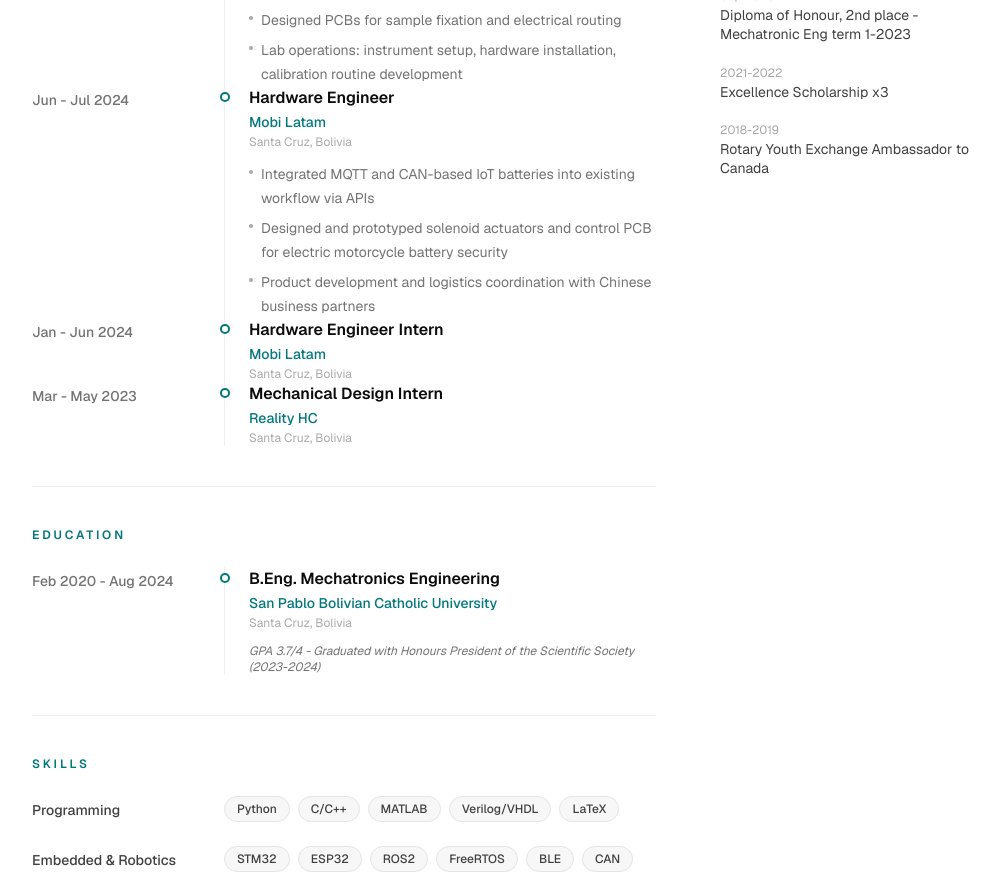
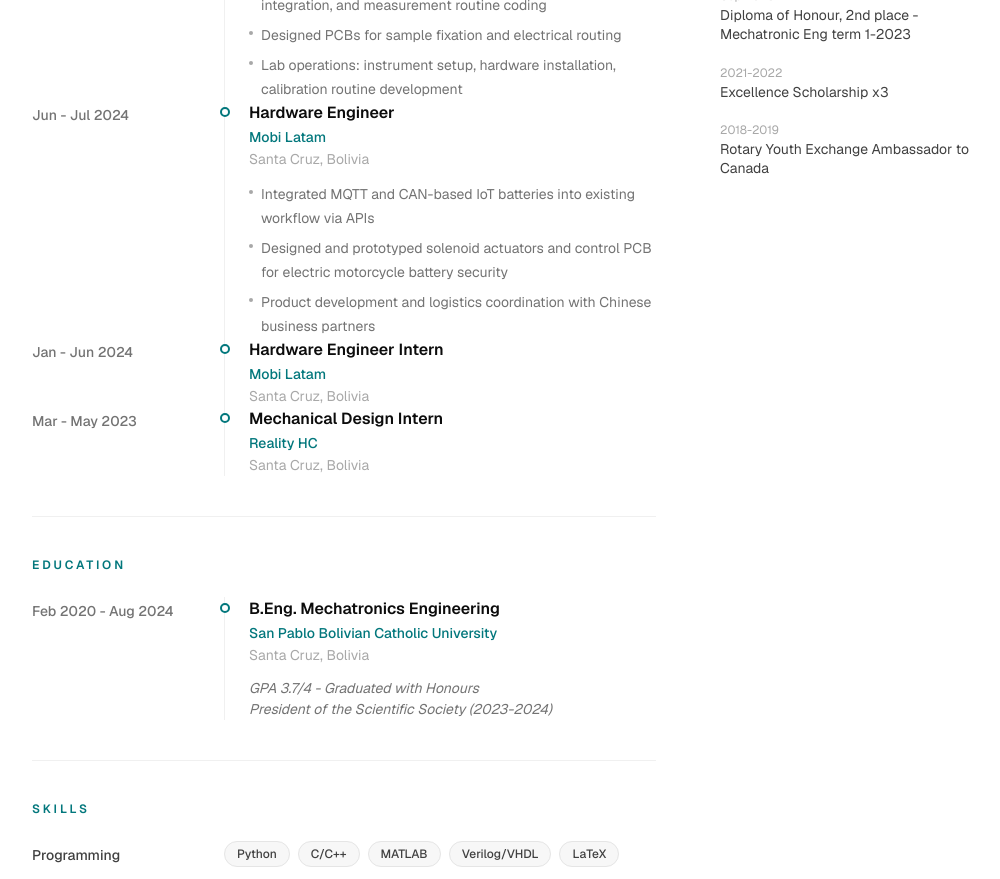
Before and after one commit to leonardoAB1/leonardoachaboiano.com, a Next.js app: page /en/cv in a window 1280 px wide. Shown: the part 840-1719 px from the top of the page, without its empty margins (128-1128 px from the left). Built offline with nearby package versions, Linux system fonts and the light colour scheme.

Commit message:
style: fluid font sizing and pre-line wrap for timeline location and note

```diff
--- a/src/components/cv/TimelineEntry.tsx
+++ b/src/components/cv/TimelineEntry.tsx
@@ -40,7 +40,7 @@ export function TimelineEntry({
 
         <p className="text-base font-semibold text-ink-1">{role}</p>
         <p className="mt-0.5 text-sm font-medium text-brand">{org}</p>
-        <p className="mt-0.5 text-xs text-ink-4">{location}</p>
+        <p className="mt-0.5 text-[clamp(0.75rem,3.5vw,0.875rem)] text-ink-4">{location}</p>
 
         {bullets && bullets.length > 0 && (
           <ul className="mt-3 space-y-1.5">
@@ -59,7 +59,7 @@ export function TimelineEntry({
           </ul>
         )}
 
-        {note && <p className="mt-3 text-xs italic text-ink-3">{note}</p>}
+        {note && <p className="mt-3 text-[clamp(0.75rem,3.5vw,0.875rem)] italic text-ink-3 whitespace-pre-line">{note}</p>}
       </div>
     </div>
   );
```
